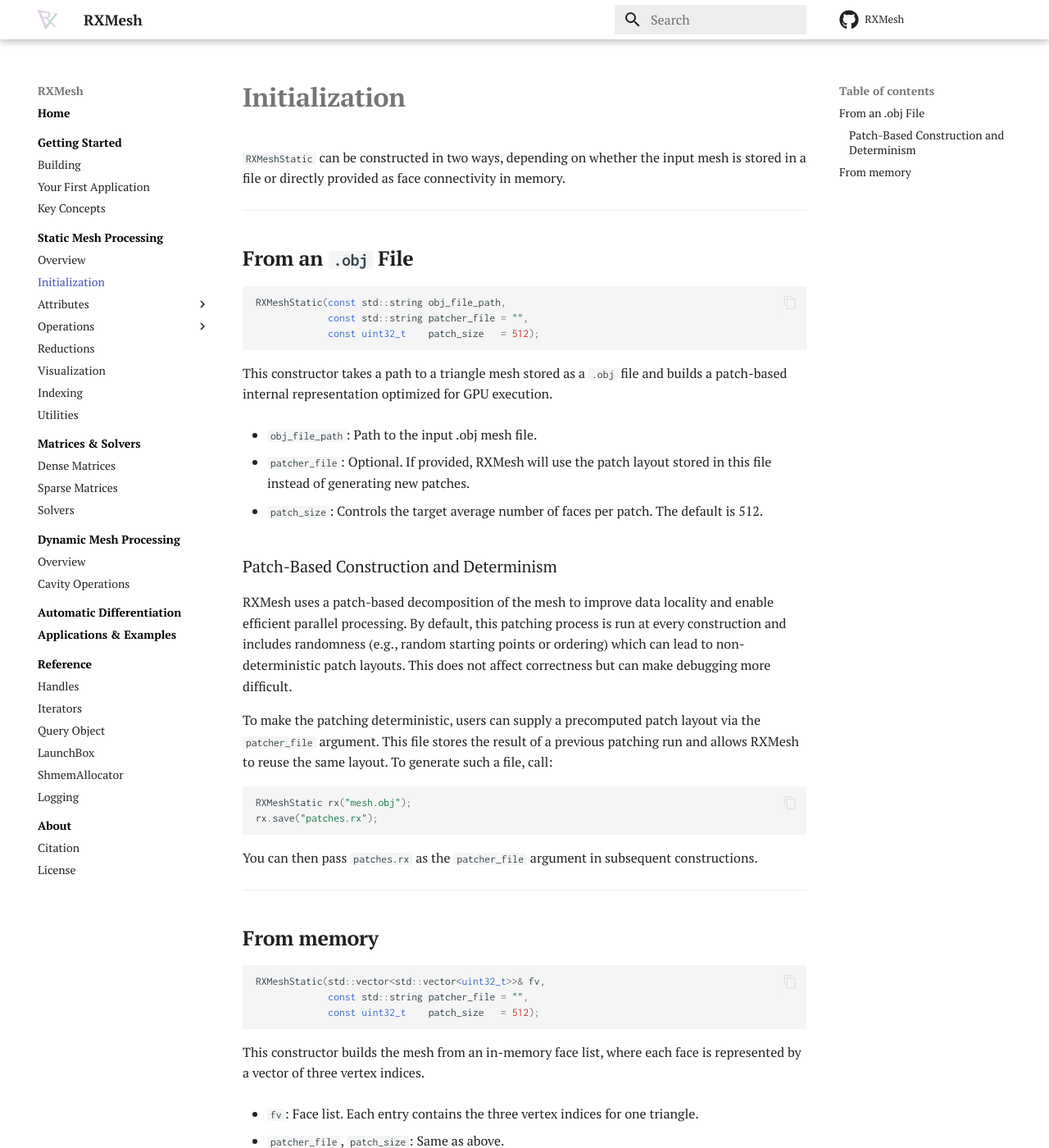
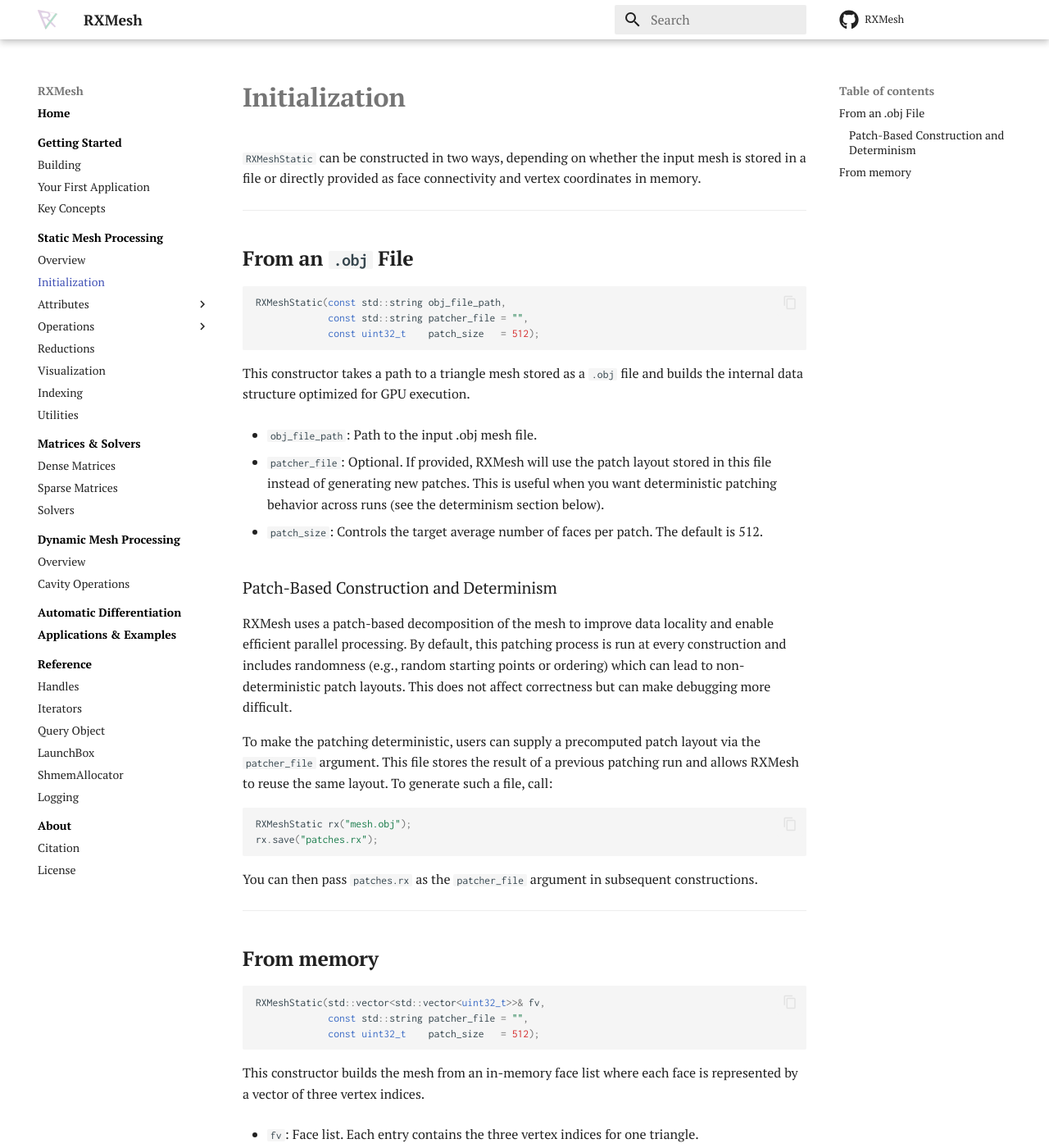
Before and after one commit to Ahdhn/RXMeshDocs, an MkDocs documentation site: the page built from docs/rxmesh/initialization.md, in a window 1280 px wide and 1400 px high. Shown: the whole window at 82% size. Built offline with MkDocs 1.6.1 and Material for MkDocs 9.7.7, drawn with Linux system fonts in a browser that asks for light colours; comment, search, counter and statistics services are not loaded.

Commit message:
Update initialization.md

````diff
--- a/docs/rxmesh/initialization.md
+++ b/docs/rxmesh/initialization.md
@@ -1,6 +1,6 @@
 # **Initialization**
 
-`RXMeshStatic` can be constructed in two ways, depending on whether the input mesh is stored in a file or directly provided as face connectivity in memory.
+`RXMeshStatic` can be constructed in two ways, depending on whether the input mesh is stored in a file or directly provided as face connectivity and vertex coordinates in memory.
 
 ---
 
@@ -12,11 +12,11 @@ RXMeshStatic(const std::string obj_file_path,
              const uint32_t    patch_size   = 512);
 ```
 
-This constructor takes a path to a triangle mesh stored as a `.obj` file and builds a patch-based internal representation optimized for GPU execution.
+This constructor takes a path to a triangle mesh stored as a `.obj` file and builds the internal data structure optimized for GPU execution.
 
 - `obj_file_path`: Path to the input .obj mesh file.
 
-- `patcher_file`: Optional. If provided, RXMesh will use the patch layout stored in this file instead of generating new patches.
+- `patcher_file`: Optional. If provided, RXMesh will use the patch layout stored in this file instead of generating new patches. This is useful when you want deterministic patching behavior across runs (see the determinism section below).
 
 - `patch_size`: Controls the target average number of faces per patch. The default is 512.
 
@@ -40,7 +40,7 @@ RXMeshStatic(std::vector<std::vector<uint32_t>>& fv,
              const uint32_t    patch_size   = 512);
 ```
 
-This constructor builds the mesh from an in-memory face list, where each face is represented by a vector of three vertex indices.
+This constructor builds the mesh from an in-memory face list where each face is represented by a vector of three vertex indices.
 
 - `fv`: Face list. Each entry contains the three vertex indices for one triangle.
 
````
